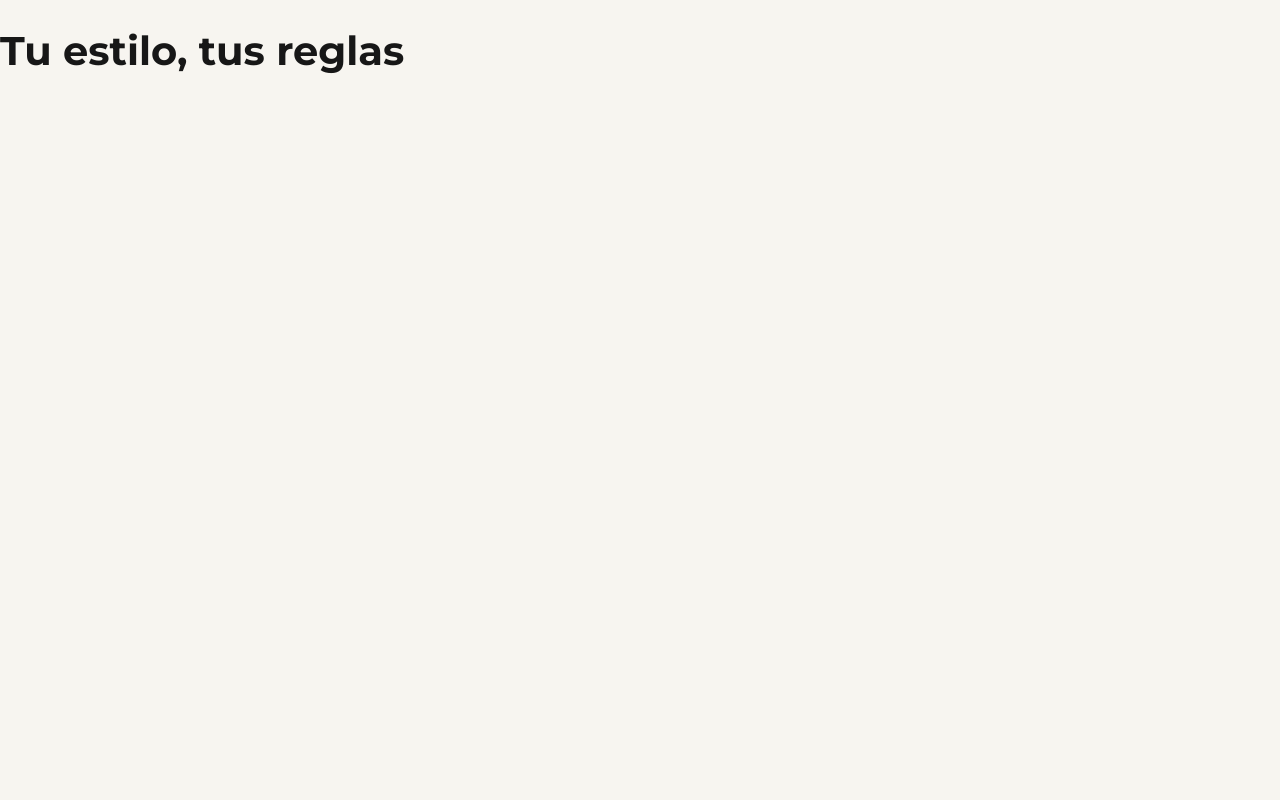
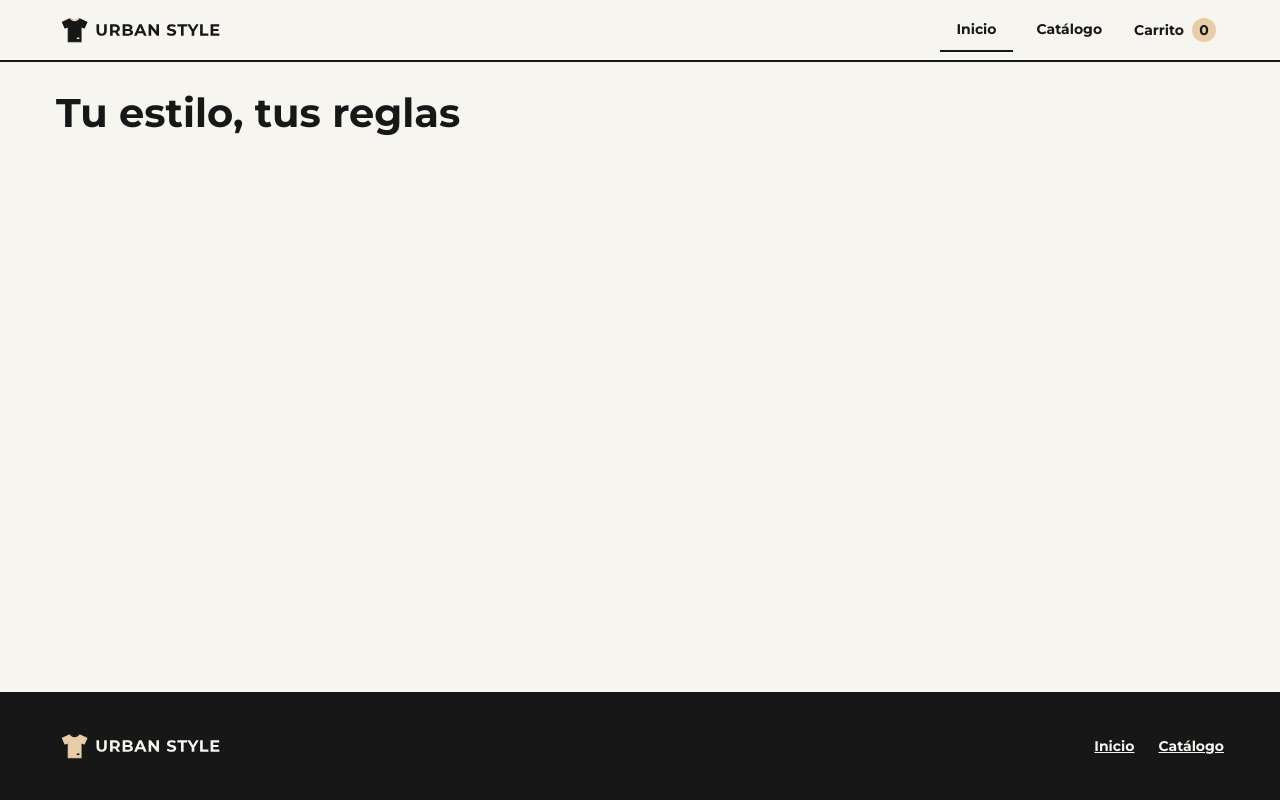
Before and after one commit to misael464/iest-tfi_urban-style, a website with bundled scripts: page index.html in a window 1280 px wide. Built offline with nearby package versions, Linux system fonts and the light colour scheme.

Commit message:
estilos: agrega el encabezado, el pie y el menu del celular

```diff
--- /dev/null
+++ b/css/componentes/encabezado.css
@@ -0,0 +1,143 @@
+/* css/componentes/encabezado.css */
+
+.encabezado {
+  position: sticky;
+  top: 0;
+  z-index: 10;
+  background: var(--color-fondo);
+  border-bottom: var(--borde);
+}
+
+.encabezado-interior {
+  display: flex;
+  flex-wrap: wrap;
+  align-items: center;
+  gap: var(--espacio-2);
+  padding-block: var(--espacio-2);
+}
+
+.encabezado-logo {
+  display: inline-flex;
+  align-items: center;
+  min-height: 44px;
+  margin-right: auto;
+}
+
+.encabezado-logo img {
+  display: block;
+  height: 40px;
+  width: auto;
+}
+
+.encabezado-boton-menu {
+  min-height: 44px;
+  padding: 0 var(--espacio-3);
+  background: transparent;
+  color: var(--color-principal);
+  border: var(--borde);
+  border-radius: var(--radio-borde);
+  font-family: var(--fuente-titulos);
+  font-weight: var(--peso-titulos);
+  font-size: 14px;
+  text-transform: uppercase;
+  cursor: pointer;
+}
+
+.encabezado-boton-menu:hover {
+  background: var(--color-principal);
+  color: var(--color-fondo);
+}
+
+/* Sin JS, el botón queda oculto y los enlaces se ven debajo del logo */
+.encabezado-nav {
+  flex-basis: 100%;
+  order: 1;
+}
+
+/* Con JS, en el celular los enlaces se abren como un menú debajo del encabezado */
+.encabezado-boton-menu:not([hidden]) + .encabezado-nav {
+  position: absolute;
+  top: 100%;
+  left: 0;
+  right: 0;
+  order: 0;
+  background: var(--color-fondo);
+  border-bottom: var(--borde);
+}
+
+.encabezado-boton-menu:not([hidden])[aria-expanded="false"] + .encabezado-nav {
+  display: none;
+}
+
+.encabezado-enlaces {
+  list-style: none;
+  margin: 0;
+  padding: 0;
+}
+
+.encabezado-enlace {
+  display: flex;
+  align-items: center;
+  min-height: 44px;
+  padding: 0 var(--espacio-3);
+  font-family: var(--fuente-titulos);
+  font-weight: var(--peso-titulos);
+  font-size: 14px;
+  color: var(--color-principal);
+  text-decoration: none;
+  border-bottom: 2px solid transparent;
+}
+
+.encabezado-enlace:hover,
+.encabezado-enlace[aria-current="page"] {
+  border-bottom-color: var(--color-principal);
+}
+
+.encabezado-carrito {
+  display: inline-flex;
+  align-items: center;
+  gap: var(--espacio-2);
+  min-height: 44px;
+  padding: 0 var(--espacio-2);
+  font-family: var(--fuente-titulos);
+  font-weight: var(--peso-titulos);
+  font-size: 14px;
+  color: var(--color-principal);
+  text-decoration: none;
+}
+
+.encabezado-contador {
+  display: inline-flex;
+  align-items: center;
+  justify-content: center;
+  min-width: 24px;
+  height: 24px;
+  padding: 0 var(--espacio-1);
+  border-radius: 12px;
+  background: var(--color-acento);
+  color: var(--color-principal);
+  font-size: 14px;
+}
+
+/* Tableta y computadora: los enlaces se ven siempre, sin botón "Menú" */
+@media (min-width: 768px) {
+  .encabezado-boton-menu {
+    display: none;
+  }
+
+  .encabezado-nav,
+  .encabezado-boton-menu:not([hidden]) + .encabezado-nav,
+  .encabezado-boton-menu:not([hidden])[aria-expanded="false"] + .encabezado-nav {
+    position: static;
+    display: block;
+    flex-basis: auto;
+    order: 0;
+    background: transparent;
+    border-bottom: 0;
+  }
+
+  .encabezado-enlaces {
+    display: flex;
+    gap: var(--espacio-2);
+  }
+}
--- /dev/null
+++ b/css/componentes/pie-de-pagina.css
@@ -0,0 +1,58 @@
+/* css/componentes/pie-de-pagina.css */
+
+.pie-de-pagina {
+  background: var(--color-principal);
+  color: var(--color-fondo);
+  padding-block: var(--espacio-5);
+}
+
+/* Sobre Negro carbón, el foco es Beige (06-DISENO-UI.md) */
+.pie-de-pagina :focus-visible {
+  outline-color: var(--color-acento);
+}
+
+.pie-de-pagina-interior {
+  display: flex;
+  flex-direction: column;
+  gap: var(--espacio-4);
+}
+
+.pie-de-pagina-logo {
+  display: inline-flex;
+  align-items: center;
+  align-self: flex-start;
+  min-height: 44px;
+}
+
+.pie-de-pagina-logo img {
+  display: block;
+  height: 40px;
+  width: auto;
+}
+
+.pie-de-pagina-enlaces {
+  list-style: none;
+  margin: 0;
+  padding: 0;
+  display: flex;
+  flex-wrap: wrap;
+  gap: var(--espacio-2) var(--espacio-4);
+}
+
+.pie-de-pagina-enlace {
+  display: inline-flex;
+  align-items: center;
+  min-height: 44px;
+  font-family: var(--fuente-titulos);
+  font-weight: var(--peso-titulos);
+  font-size: 14px;
+  color: var(--color-fondo);
+}
+
+@media (min-width: 768px) {
+  .pie-de-pagina-interior {
+    flex-direction: row;
+    justify-content: space-between;
+    align-items: center;
+  }
+}
--- a/css/globales.css
+++ b/css/globales.css
@@ -39,6 +39,17 @@ body {
   line-height: 1.5;
   color: var(--color-principal);
   background: var(--color-fondo);
+  /* El pie queda al fondo de la pantalla aunque haya poco contenido */
+  display: flex;
+  flex-direction: column;
+  min-height: 100vh;
+}
+
+/* El ancho del 100 % hace falta porque, en una columna flex, el margen
+   automático de .contenedor achicaría el main al ancho de su contenido */
+main {
+  flex-grow: 1;
+  width: 100%;
 }
 
 h1,
@@ -107,3 +118,47 @@ img {
     scroll-behavior: auto !important;
   }
 }
+
+/* Ancho máximo del contenido: 1200 px, centrado, con margen lateral */
+.contenedor {
+  max-width: 1200px;
+  margin-inline: auto;
+  padding-inline: var(--espacio-3);
+}
+
+/* Enlace para saltar al contenido: aparece solo al recibir el foco */
+.salto-contenido {
+  position: absolute;
+  top: var(--espacio-2);
+  left: var(--espacio-3);
+  z-index: 20;
+  display: inline-flex;
+  align-items: center;
+  min-height: 44px;
+  padding: var(--espacio-2) var(--espacio-3);
+  background: var(--color-acento);
+  color: var(--color-principal);
+  border: var(--borde);
+  font-family: var(--fuente-titulos);
+  font-weight: var(--peso-titulos);
+  font-size: 14px;
+  text-decoration: none;
+  transform: translateY(-200%);
+}
+
+.salto-contenido:focus {
+  transform: none;
+}
+
+/* Texto que no se ve pero que leen los lectores de pantalla */
+.visualmente-oculto {
+  position: absolute;
+  width: 1px;
+  height: 1px;
+  margin: -1px;
+  padding: 0;
+  overflow: hidden;
+  clip: rect(0 0 0 0);
+  white-space: nowrap;
+  border: 0;
+}
--- a/index.html
+++ b/index.html
@@ -16,10 +16,62 @@
       href="https://fonts.googleapis.com/css2?family=Inter:wght@400&family=Montserrat:wght@700&display=swap"
     />
     <link rel="stylesheet" href="/css/globales.css" />
+    <link rel="stylesheet" href="/css/componentes/encabezado.css" />
+    <link rel="stylesheet" href="/css/componentes/pie-de-pagina.css" />
+    <script type="module" src="/js/paginas/inicio.js"></script>
   </head>
   <body>
-    <main>
+    <a class="salto-contenido" href="#contenido">Saltar al contenido</a>
+
+    <header class="encabezado">
+      <div class="contenedor encabezado-interior">
+        <a class="encabezado-logo" href="/">
+          <img src="/img/marca/logo.svg" alt="Urban Style" width="168" height="40" />
+        </a>
+
+        <button
+          class="encabezado-boton-menu"
+          type="button"
+          aria-expanded="false"
+          aria-controls="menu-principal"
+          data-boton-menu
+          hidden
+        >
+          Menú
+        </button>
+
+        <nav class="encabezado-nav" id="menu-principal" aria-label="Principal" data-navegacion>
+          <ul class="encabezado-enlaces">
+            <li><a class="encabezado-enlace" href="/">Inicio</a></li>
+            <li><a class="encabezado-enlace" href="/catalogo.html">Catálogo</a></li>
+          </ul>
+        </nav>
+
+        <a class="encabezado-carrito" href="/carrito.html">
+          Carrito
+          <span class="encabezado-contador" id="contador-carrito">0</span>
+          <span class="visualmente-oculto">productos</span>
+        </a>
+      </div>
+    </header>
+
+    <main class="contenedor" id="contenido">
       <h1>Tu estilo, tus reglas</h1>
     </main>
+
+    <footer class="pie-de-pagina">
+      <div class="contenedor pie-de-pagina-interior">
+        <a class="pie-de-pagina-logo" href="/">
+          <img src="/img/marca/logo-oscuro.svg" alt="Urban Style" width="168" height="40" loading="lazy" />
+        </a>
+
+        <nav aria-label="Pie de página" data-navegacion>
+          <ul class="pie-de-pagina-enlaces">
+            <li><a class="pie-de-pagina-enlace" href="/">Inicio</a></li>
+            <li><a class="pie-de-pagina-enlace" href="/catalogo.html">Catálogo</a></li>
+          </ul>
+        </nav>
+      </div>
+    </footer>
   </body>
 </html>
--- /dev/null
+++ b/js/componentes/encabezado.js
@@ -0,0 +1,49 @@
+// js/componentes/encabezado.js
+// Agrega comportamiento al encabezado escrito en el HTML: el menú del
+// celular y la marca de la página actual. El contador del carrito se
+// conecta en la Etapa 6.
+
+const SUFIJO_INICIO = "index.html";
+
+export function iniciarEncabezado() {
+  iniciarMenu();
+  marcarPaginaActual();
+}
+
+function iniciarMenu() {
+  const boton = document.querySelector("[data-boton-menu]");
+  if (!boton) {
+    return;
+  }
+
+  // El botón empieza oculto en el HTML: sin JS, los enlaces se ven siempre.
+  boton.hidden = false;
+
+  boton.addEventListener("click", () => {
+    const esMenuAbierto = boton.getAttribute("aria-expanded") === "true";
+    boton.setAttribute("aria-expanded", String(!esMenuAbierto));
+  });
+
+  document.addEventListener("keydown", (evento) => {
+    if (evento.key === "Escape" && boton.getAttribute("aria-expanded") === "true") {
+      boton.setAttribute("aria-expanded", "false");
+      boton.focus();
+    }
+  });
+}
+
+function marcarPaginaActual() {
+  const rutaActual = normalizarRuta(window.location.pathname);
+  const enlaces = document.querySelectorAll("[data-navegacion] a");
+
+  enlaces.forEach((enlace) => {
+    if (normalizarRuta(new URL(enlace.href).pathname) === rutaActual) {
+      enlace.setAttribute("aria-current", "page");
+    }
+  });
+}
+
+// "/" y "/index.html" son la misma página.
+function normalizarRuta(ruta) {
+  return ruta.endsWith(SUFIJO_INICIO) ? ruta.slice(0, -SUFIJO_INICIO.length) : ruta;
+}
--- /dev/null
+++ b/js/paginas/inicio.js
@@ -0,0 +1,4 @@
+// js/paginas/inicio.js
+import { iniciarEncabezado } from "../componentes/encabezado.js";
+
+iniciarEncabezado();
```
